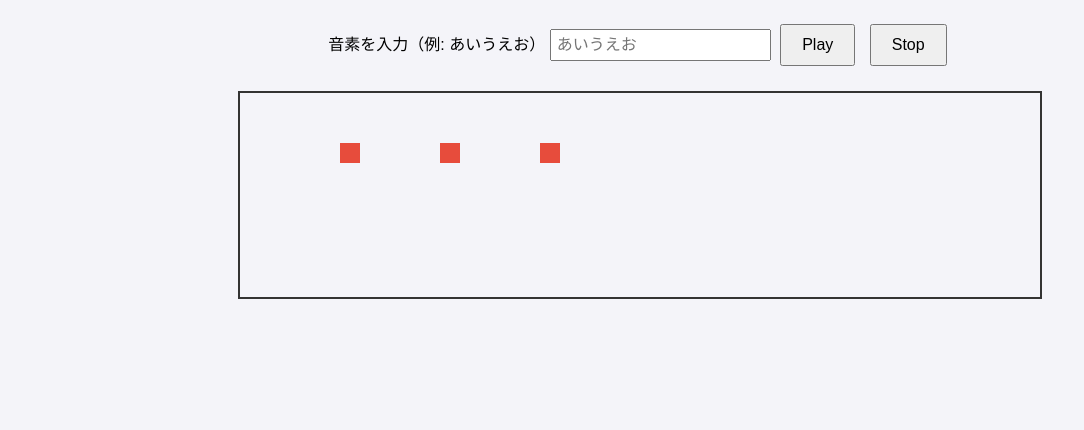
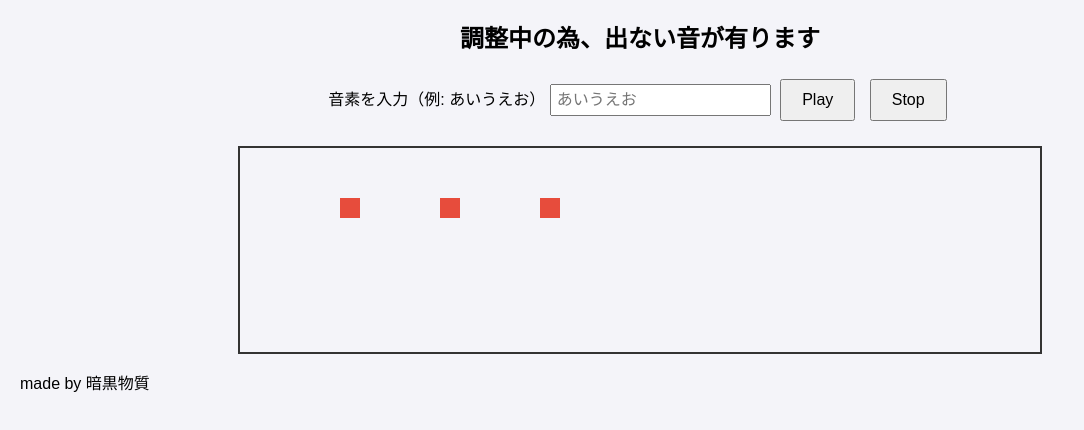
Before and after one commit to io4null0/vocalo, a plain HTML site: page index.html in a window 1280 px wide. Shown: the part 90-520 px from the top of the page, without its empty margins (0-1084 px from the left). Drawn offline with Linux system fonts and the light colour scheme.

Commit message:
Update index.html

```diff
--- a/index.html
+++ b/index.html
@@ -9,7 +9,7 @@
 <body>
   <div class="container">
     <h1>Web VOCALOID(重音テト)</h1>
-
+<h2>調整中の為、出ない音が有ります</h2>
     <div class="controls">
       <label for="phonemeInput">音素を入力（例: あいうえお）</label>
       <input type="text" id="phonemeInput" placeholder="あいうえお">
@@ -24,4 +24,5 @@
 
   <script src="app.js"></script>
 </body>
+<p>made by 暗黒物質<p>
 </html>
```
